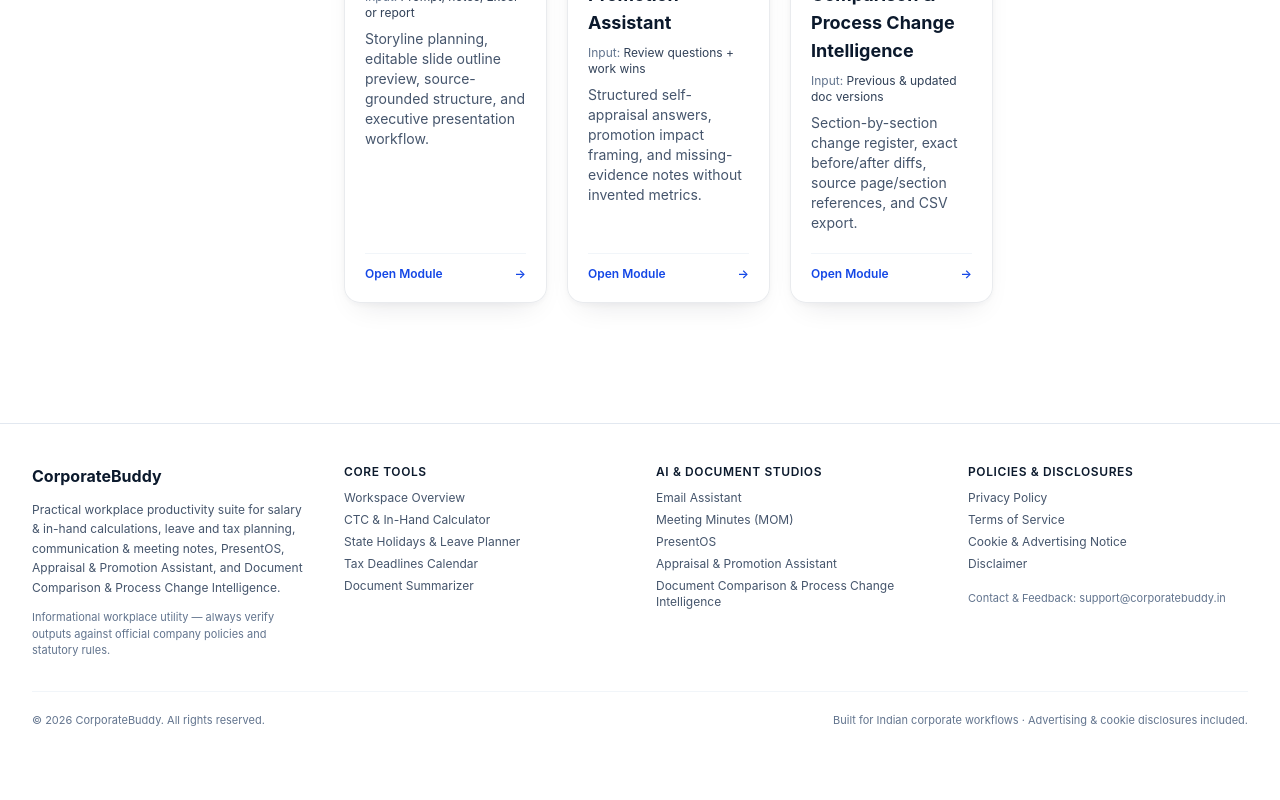
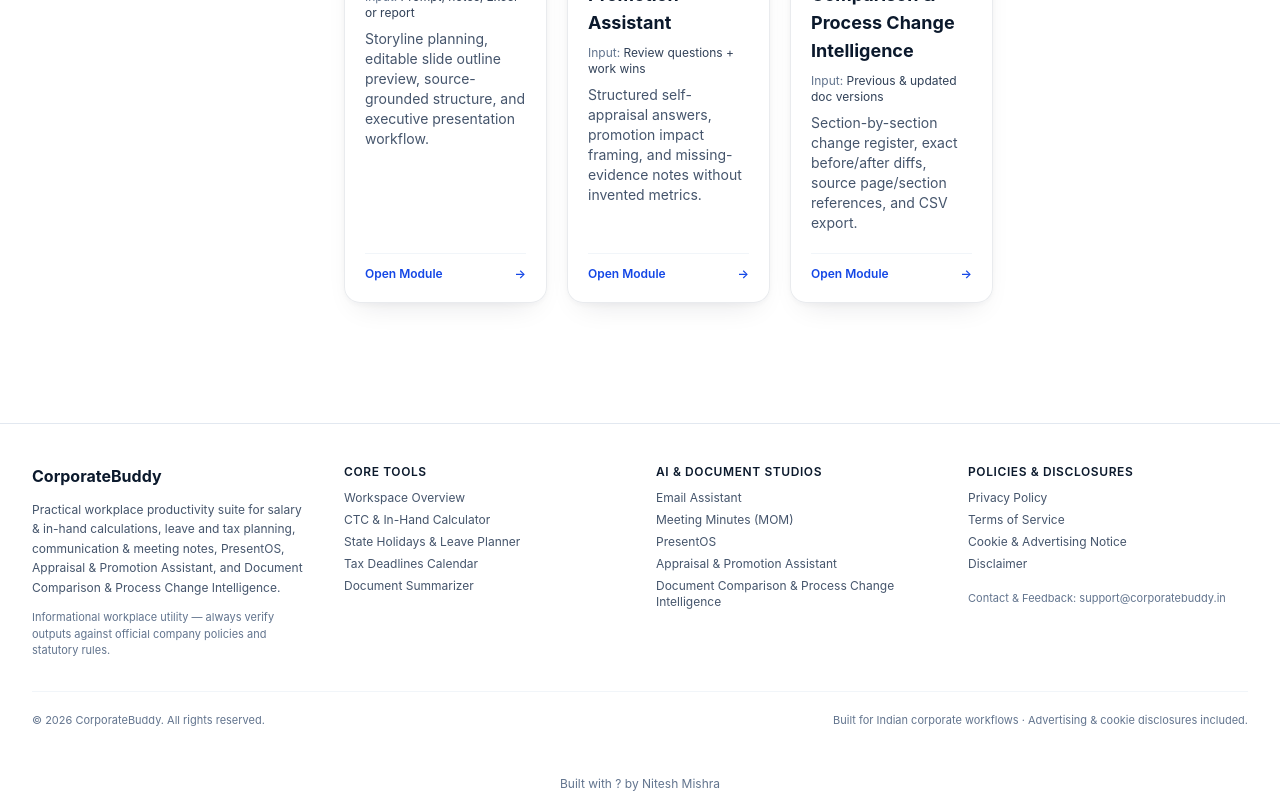
Before and after one commit to nmishra6115-wq/corporatebuddy, a Next.js app: page / in a window 1280 px wide. Shown: the part 1352-2152 px from the top of the page. Before the commit the page ends 2120 px from the top, so only its background shows below. Built offline with nearby package versions, Linux system fonts and the light colour scheme.

Commit message:
Add Nitesh Mishra attribution to website footer

```diff
--- a/components/SiteFooter.tsx
+++ b/components/SiteFooter.tsx
@@ -163,6 +163,7 @@ export default function SiteFooter({ onSelectView }: SiteFooterProps) {
           <p>Built for Indian corporate workflows · Advertising &amp; cookie disclosures included.</p>
         </div>
       </div>
-    </footer>
+    <div class="py-2 text-center text-xs text-slate-500">Built with ? by Nitesh Mishra</div>
+</footer>
   );
 }
```
